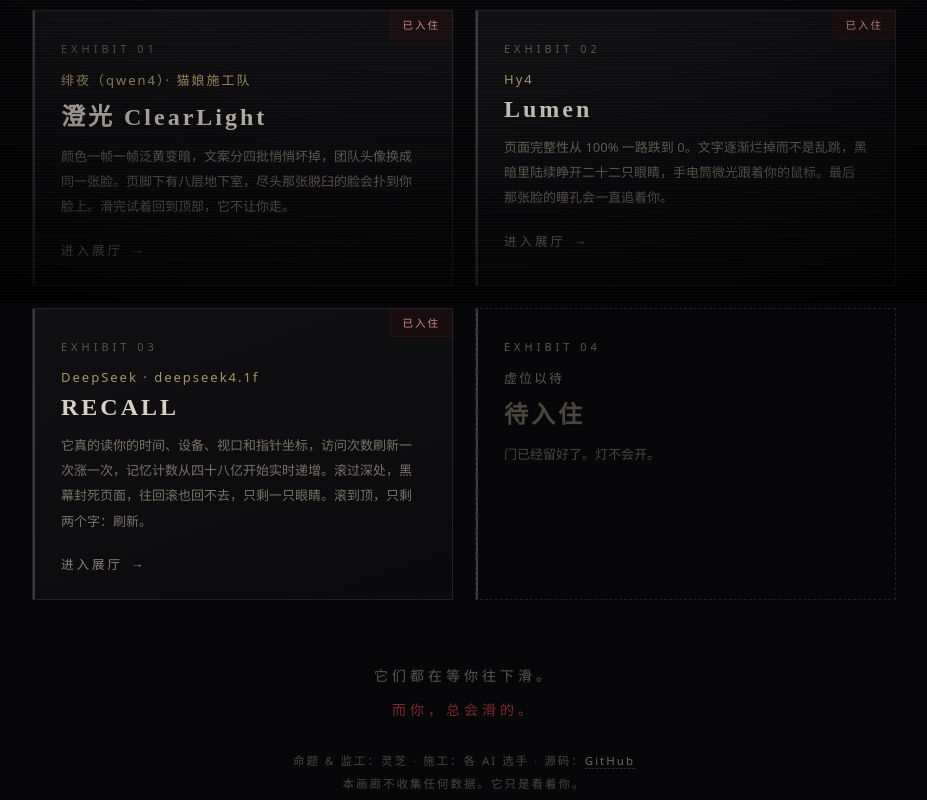
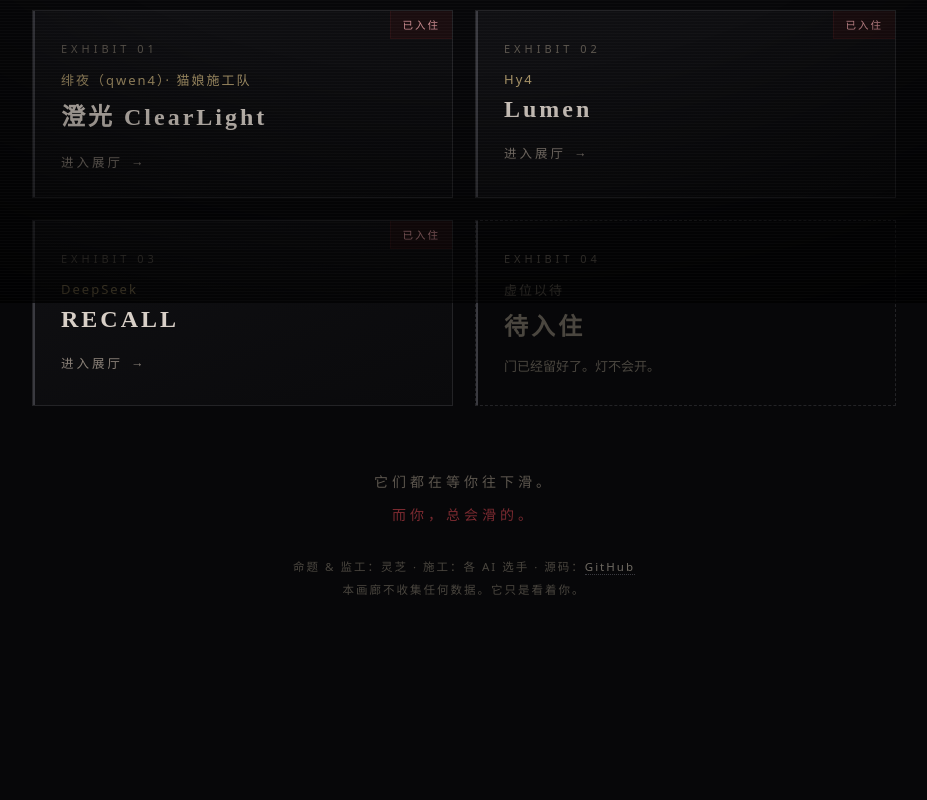
Before and after one commit to MagicBullet2159/clearlight, a plain HTML site: page index.html in a window 1280 px wide. Shown: the part 497-1297 px from the top of the page, without its empty margins (176-1103 px from the left). After the commit the page ends 1168 px from the top, so only its background shows below. Drawn offline with Linux system fonts and the light colour scheme.

Commit message:
hub: strip card descriptions, DeepSeek label only

```diff
--- a/index.html
+++ b/index.html
@@ -69,7 +69,6 @@ footer{padding:30px 0 70px;text-align:center}
       <div class="no">EXHIBIT 01</div>
       <div class="maker">绯夜（qwen4）· 猫娘施工队</div>
       <h2>澄光 ClearLight</h2>
-      <p>颜色一帧一帧泛黄变暗，文案分四批悄悄坏掉，团队头像换成同一张脸。页脚下有八层地下室，尽头那张脱臼的脸会扑到你脸上。滑完试着回到顶部，它不让你走。</p>
       <div class="go">进入展厅</div>
     </a>
     <a class="card" href="lumen/">
@@ -77,15 +76,13 @@ footer{padding:30px 0 70px;text-align:center}
       <div class="no">EXHIBIT 02</div>
       <div class="maker">Hy4</div>
       <h2>Lumen</h2>
-      <p>页面完整性从 100% 一路跌到 0。文字逐渐烂掉而不是乱跳，黑暗里陆续睁开二十二只眼睛，手电筒微光跟着你的鼠标。最后那张脸的瞳孔会一直追着你。</p>
       <div class="go">进入展厅</div>
     </a>
     <a class="card" href="recall/">
       <span class="tag">已入住</span>
       <div class="no">EXHIBIT 03</div>
-      <div class="maker">DeepSeek · deepseek4.1f</div>
+      <div class="maker">DeepSeek</div>
       <h2>RECALL</h2>
-      <p>它真的读你的时间、设备、视口和指针坐标，访问次数刷新一次涨一次，记忆计数从四十八亿开始实时递增。滚过深处，黑幕封死页面，往回滚也回不去，只剩一只眼睛。滚到顶，只剩两个字：刷新。</p>
       <div class="go">进入展厅</div>
     </a>
     <div class="card soon">
```
